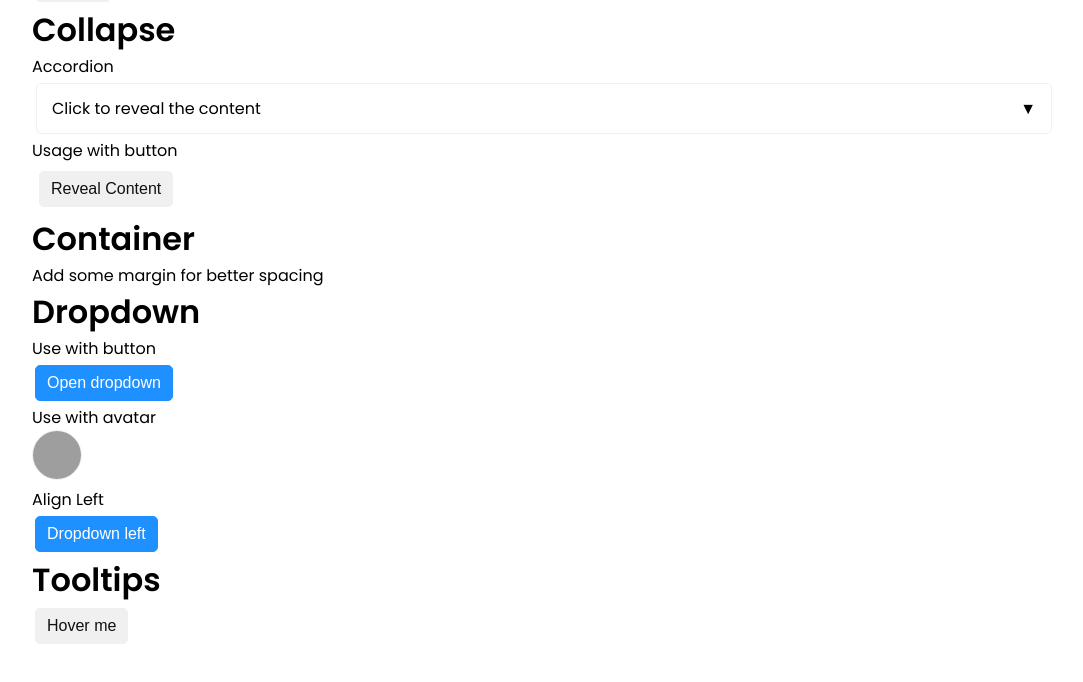
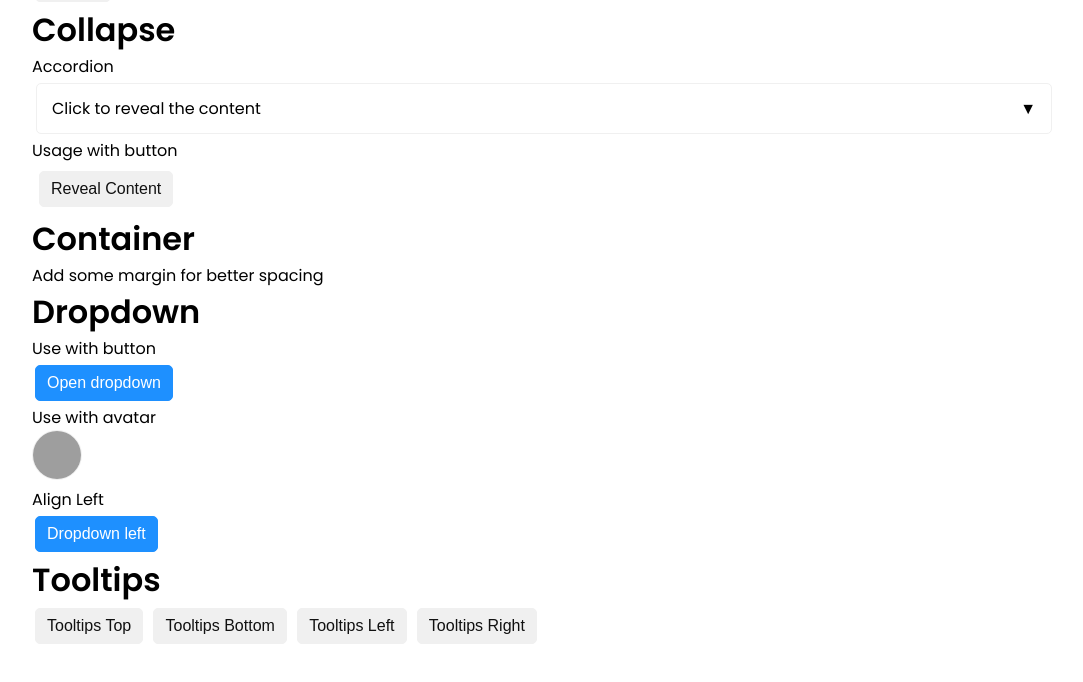
Before and after one commit to napthedev/squishyui, a website: page index.html in a window 1280 px wide. Shown: the part 1166-1848 px from the top of the page, without its empty margins (96-1179 px from the left). Drawn offline with nearby package versions, Linux system fonts and the light colour scheme; files that its build step writes are made by us from their sources; grey boxes are pictures that could not be loaded.

Commit message:
done tooltips

```diff
--- a/index.html
+++ b/index.html
@@ -160,6 +160,9 @@
     </div>
 
     <h1>Tooltips</h1>
-    <button class="tooltips" data-tooltips="My tooltips">Hover me</button>
+    <button class="tooltips" data-tooltips="Tooltips Top Content">Tooltips Top</button>
+    <button class="tooltips tooltips-bottom" data-tooltips="Tooltips Bottom Content">Tooltips Bottom</button>
+    <button class="tooltips tooltips-left" data-tooltips="Tooltips Left Content">Tooltips Left</button>
+    <button class="tooltips tooltips-right" data-tooltips="Tooltips Right Content">Tooltips Right</button>
   </body>
 </html>
--- a/scss/_tooltips.scss
+++ b/scss/_tooltips.scss
@@ -26,9 +26,9 @@
     content: "";
     width: 0;
     height: 0;
-    border: 10px solid transparent;
-    border-top: 10px solid $dark;
-    top: -15px;
+    border: 6px solid transparent;
+    border-top: 6px solid $dark;
+    top: -13px;
   }
 
   &:hover::before,
@@ -36,4 +36,50 @@
     opacity: 1;
     visibility: visible;
   }
+
+  &-bottom {
+    &::before {
+      top: auto;
+      bottom: -40px;
+    }
+    &::after {
+      top: auto;
+      bottom: -13px;
+      border-top: 6px solid transparent;
+      border-bottom: 6px solid $dark;
+    }
+  }
+
+  &-left {
+    &::before {
+      top: 50%;
+      left: auto;
+      right: calc(100% + 16px);
+      transform: translateY(-50%);
+    }
+    &::after {
+      top: 50%;
+      left: auto;
+      right: calc(100% + 4px);
+      transform: translateY(-50%);
+      border-top: 6px solid transparent;
+      border-left: 6px solid $dark;
+    }
+  }
+  &-right {
+    &::before {
+      top: 50%;
+      right: auto;
+      left: calc(100% + 16px);
+      transform: translateY(-50%);
+    }
+    &::after {
+      top: 50%;
+      right: auto;
+      left: calc(100% + 4px);
+      transform: translateY(-50%);
+      border-top: 6px solid transparent;
+      border-right: 6px solid $dark;
+    }
+  }
 }
```
Also changed, not shown: README.md.
